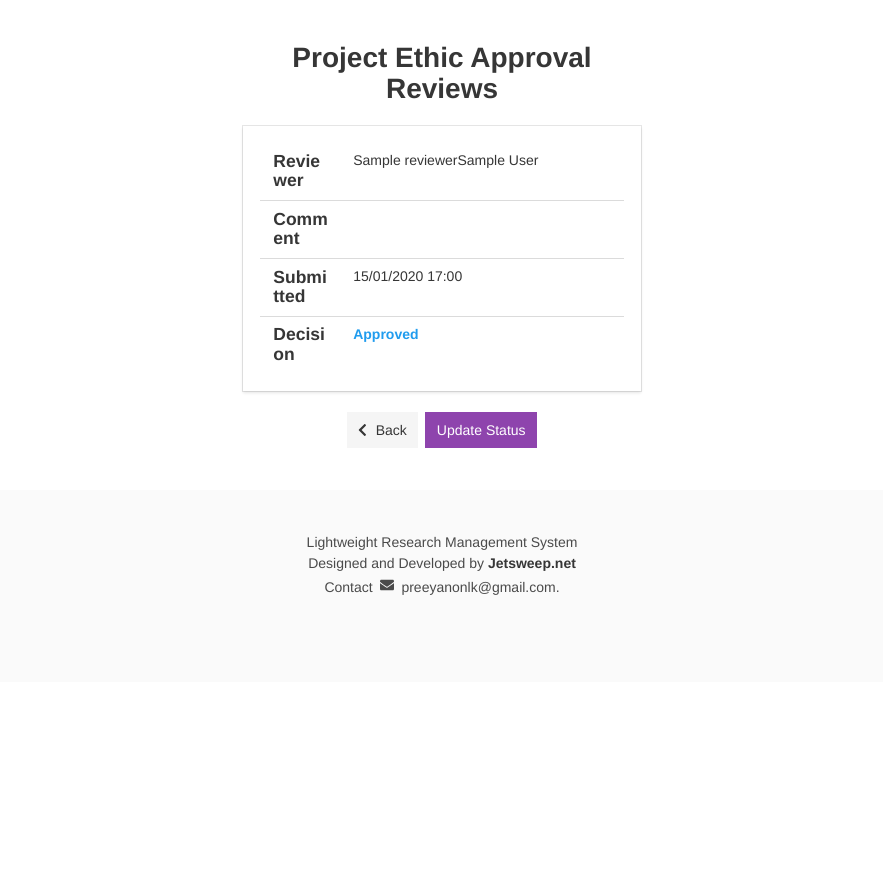
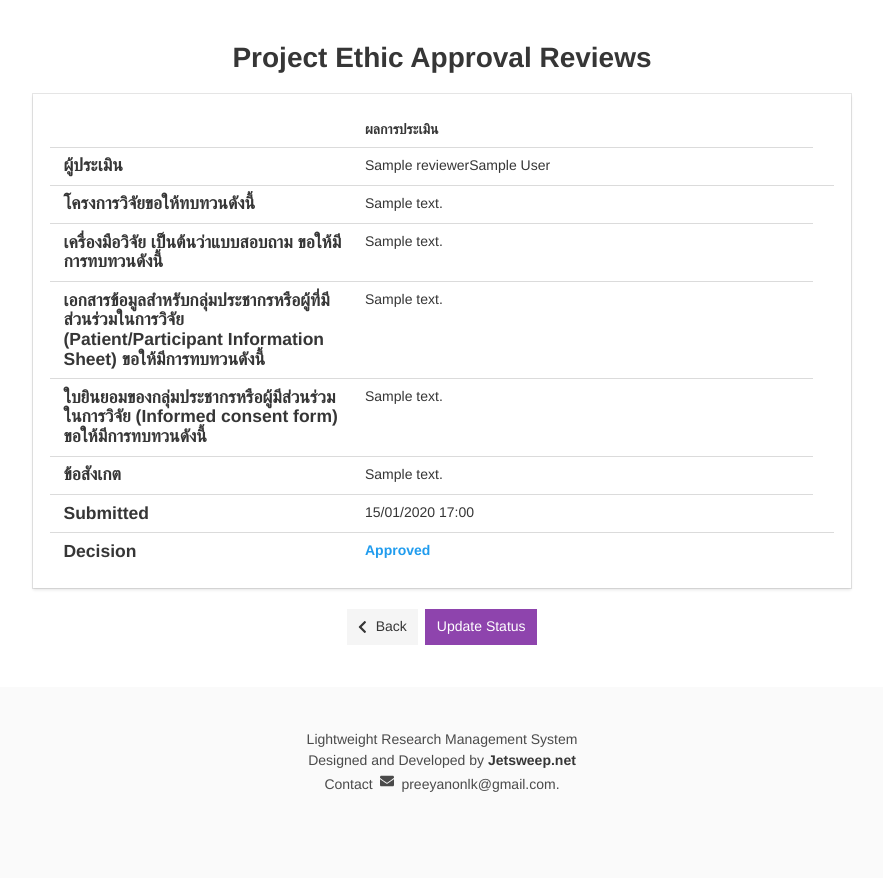
Before and after one commit to likit/stin-research-is, a Flask app: page /webadmin/submissions/1/ethics/1/reviews in a window 1280 px wide. Shown: the part 46-924 px from the top of the page, without its empty margins (198-1081 px from the left). Before the commit the page ends 641 px from the top, so only its background shows below. Run offline with Flask 2, Linux system fonts and the light colour scheme; a user stored in the database is signed in; tables that the repository leaves empty hold one stand-in row (values such as "Sample post"); parts of the project's set-up code (start-up, migrations or seed data) failed here and were passed over; some libraries are stand-ins or nearby versions; some web fonts are replaced.

Commit message:
edited the look of the pages
added a link button to an ethical review form

```diff
--- a/erm/app/templates/webadmin/ethic_review_form.html
+++ b/erm/app/templates/webadmin/ethic_review_form.html
@@ -170,9 +170,6 @@
                             <div class="control">
                                 <button type="submit" class="button is-success">Save</button>
                             </div>
-                            <div class="control">
-                                <a class="button is-light" href="/">Cancel</a>
-                            </div>
                         </div>
                     </form>
                 </div>
--- a/erm/app/templates/webadmin/ethic_reviews.html
+++ b/erm/app/templates/webadmin/ethic_reviews.html
@@ -10,29 +10,41 @@
 </section>
 <section class="section">
     <div class="columns">
-        <div class="column has-text-centered is-one-third is-offset-4">
+        <div class="column has-text-centered is-two-thirds is-offset-2">
             <h1 class="title">Project Ethic Approval Reviews</h1>
             {% for review in project.ethic_reviews %}
             <div class="box">
                 <table class="table is-fullwidth">
-                    <col width="40">
-                    <col width="50">
-                    <col width="10">
+                    <thead>
+                    <col width="40%">
+                    <col width="60%">
+                        <th></th>
+                        <th>ผลการประเมิน</th>
+                    </thead>
                     <tr>
-                        <td class="title is-size-5">Reviewer</td>
+                        <td class="title is-size-5">ผู้ประเมิน</td>
                         <td>{{ review.reviewer.academic_title or '' }}{{ review.reviewer.fullname }}</td>
                         <td></td>
                     </tr>
                     <tr>
-                        <td class="title is-size-5">Comment</td>
-                        <td>{{ review.comment or '' }}</td>
-                        <td>
-                            {% if review.comment %}
-                            <span class="icon">
-                                <i class="fas fa-check has-text-success"></i>
-                            </span>
-                            {% endif %}
-                        </td>
+                        <td class="title is-size-5">โครงการวิจัยขอให้ทบทวนดังนี้</td>
+                        <td>{{ review.project_revision }}</td>
+                    </tr>
+                    <tr>
+                        <td class="title is-size-5">เครื่องมือวิจัย เป็นต้นว่าแบบสอบถาม ขอให้มีการทบทวนดังนี้</td>
+                        <td>{{ review.tool_revision }}</td>
+                    </tr>
+                    <tr>
+                        <td class="title is-size-5">เอกสารข้อมูลสำหรับกลุ่มประชากรหรือผู้ที่มีส่วนร่วมในการวิจัย (Patient/Participant Information Sheet) ขอให้มีการทบทวนดังนี้</td>
+                        <td>{{ review.doc_revision }}</td>
+                    </tr>
+                    <tr>
+                        <td class="title is-size-5">ใบยินยอมของกลุ่มประชากรหรือผู้มีส่วนร่วมในการวิจัย (Informed consent form) ขอให้มีการทบทวนดังนี้</td>
+                        <td>{{ review.consent_revision }}</td>
+                    </tr>
+                    <tr>
+                        <td class="title is-size-5">ข้อสังเกต</td>
+                        <td>{{ review.note }}</td>
                     </tr>
                     <tr>
                         <td class="title is-size-5">Submitted</td>
```
Also changed, not shown: erm/app/templates/webadmin/send_ethic_records.html (+7 -4 lines).
